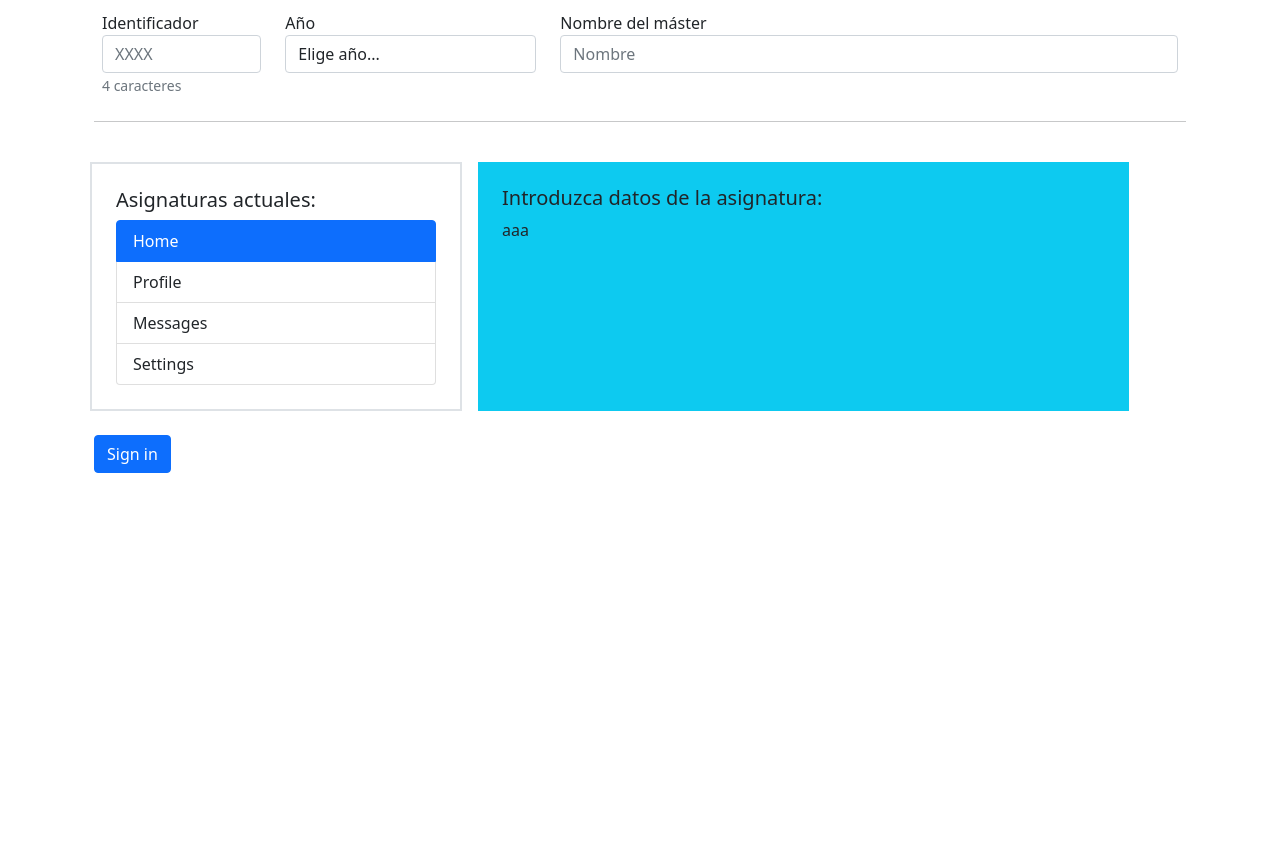
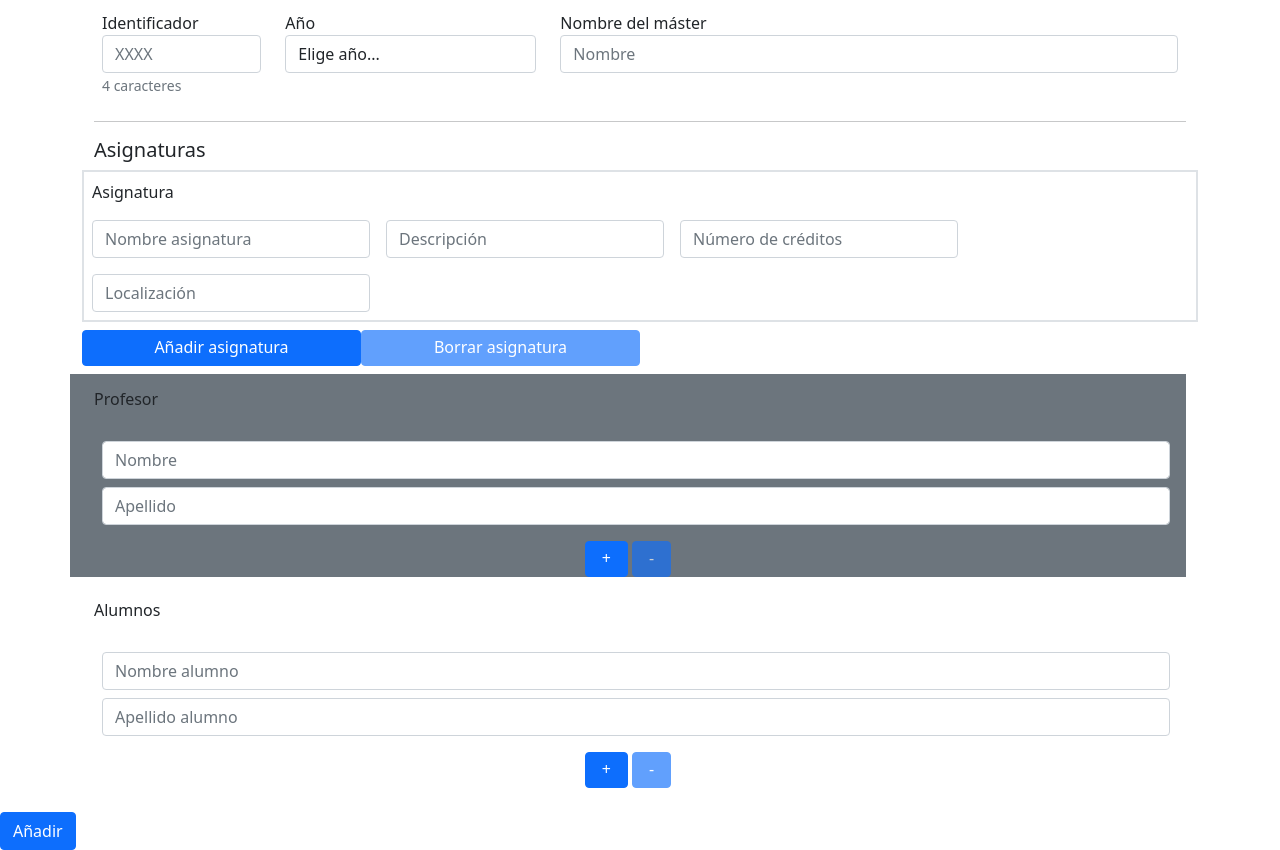
Before and after one commit to dnicolasorellana/xml, a plain HTML site: page formulario.html in a window 1280 px wide. Shown: the part 77-927 px from the top of the page. Before the commit the page ends 800 px from the top, so only its background shows below. Drawn offline with nearby package versions, Linux system fonts and the light colour scheme.

Commit message:
Form estructura masomenos correcta

```diff
--- a/formulario.html
+++ b/formulario.html
@@ -23,7 +23,7 @@
             <div class="row p-2">
                 <div class="form-group col-md-2">
                     <label for="inputEmail4">Identificador</label>
-                    <input type="email" class="form-control" id="inputEmail4" placeholder="XXXX">
+                    <input type="text" class="form-control" id="inputEmail4" placeholder="XXXX">
                     <small id="emailHelp" class="form-text text-muted">4 caracteres</small>
                 </div>
                 <div class="form-group col-md-3">
@@ -39,72 +39,64 @@
                 </div>
                 <div class="form-group col-md-7">
                     <label for="inputPassword4">Nombre del máster</label>
-                    <input type="password" class="form-control" id="inputPassword4" placeholder="Nombre">
+                    <input type="text" class="form-control" id="inputPassword4" placeholder="Nombre">
                 </div>
             </div>
 
             <hr />
 
-            <!-- ASIGNATURAS -->
-            <div class="row mi_pt1 mi_pb1">
-                <div class="col-md-4 border border-2 p-4 m-2">
-                    <h5>Asignaturas actuales: </h5>
-                    <div class="list-group" id="list-tab" role="tablist">
-                        <a class="list-group-item list-group-item-action active" id="list-home-list" data-toggle="list"
-                            href="#list-home" role="tab" aria-controls="home">Home</a>
-                        <a class="list-group-item list-group-item-action" id="list-profile-list" data-toggle="list"
-                            href="#list-profile" role="tab" aria-controls="profile">Profile</a>
-                        <a class="list-group-item list-group-item-action" id="list-messages-list" data-toggle="list"
-                            href="#list-messages" role="tab" aria-controls="messages">Messages</a>
-                        <a class="list-group-item list-group-item-action" id="list-settings-list" data-toggle="list"
-                            href="#list-settings" role="tab" aria-controls="settings">Settings</a>
+            <!-- Asignaturas -->
+            <div class="row" id="nuevaAsignatura">
+                <h5>Asignaturas</h5>
+
+                <div id="input-asignatura">
+                    <div class="row form-group border border-2">
+                        <span class="p-2">Asignatura</span>
+                        <input type="text" class="form-control m-2 w-25" placeholder="Nombre asignatura">
+                        <input type="text" class="form-control m-2 w-25" placeholder="Descripción">
+                        <input type="text" class="form-control m-2 w-25" placeholder="Número de créditos">
+                        <input type="text" class="form-control m-2 w-25" placeholder="Localización">
                     </div>
                 </div>
-                <div class="col-md-7 form-group bg-info p-4 m-2">
-                    <h5>Introduzca datos de la asignatura:</h5>
-                    <div class="tab-content" id="nav-tabContent">
-                        <div class="tab-pane fade show active" id="list-home" role="tabpanel"
-                            aria-labelledby="list-home-list">aaa</div>
-                        <div class="tab-pane fade" id="list-profile" role="tabpanel"
-                            aria-labelledby="list-profile-list">bbb</div>
-                        <div class="tab-pane fade" id="list-messages" role="tabpanel"
-                            aria-labelledby="list-messages-list">ccc</div>
-                        <div class="tab-pane fade" id="list-settings" role="tabpanel"
-                            aria-labelledby="list-settings-list">ddd</div>
+                <a class="btn btn-primary mt-2 pt-1 px-3 text-white w-25" onclick="addAsignatura()">Añadir
+                    asignatura</a>
+                <a class="btn btn-primary mt-2 pt-1 px-3 text-white w-25" id="btn-borrarAsignatura"
+                    onclick="removeAsignatura()">Borrar asignatura</a>
+
+                <!-- Profesores de la asignatura -->
+                <div class="row bg-secondary mt-2">
+                    <h6 class="mt-3">Profesor</h6>
+                    <div id="input-profesor">
+                        <div>
+                            <input type="text" class="form-control m-2 mt-4" placeholder="Nombre">
+                            <input type="text" class="form-control m-2" placeholder="Apellido">
+                        </div>
+                    </div>
+                    <div class="container-fluid text-center">
+                        <a class="btn btn-primary mt-2 pt-1 px-3 text-white" onclick="addProfesor()">+</a>
+                        <a class="btn btn-primary mt-2 pt-1 px-3 text-white" id="btn-borrarProfesor"
+                            onclick="removeProfesor()">-</a>
+                    </div>
+                </div>
+                <!-- Alumnos de la asignatura -->
+                <div class="row mt-2">
+                    <h6 class="mt-3">Alumnos</h6>
+                    <div id="input-alumnos">
+                        <div>
+                            <input type="text" class="form-control m-2 mt-4" placeholder="Nombre alumno">
+                            <input type="text" class="form-control m-2" placeholder="Apellido alumno">
+                        </div>
+                    </div>
+                    <div class="container-fluid text-center">
+                        <a class="btn btn-primary mt-2 pt-1 px-3 text-white" onclick="addAlumno()">+</a>
+                        <a id="btn-borrarAlumno" class="btn btn-primary mt-2 pt-1 px-3 text-white"
+                            onclick="removeAlumno()">-</a>
                     </div>
                 </div>
             </div>
-
-            <!-- PROFESORES -->
-            <div class="row">
-
-            </div>
-
-            <!-- ALUMNOS -->
-            <div class="row">
-
-            </div>
-
-            <!--
-            <div class="form-group p-2">
-                <label for="inputAddress">Address</label>
-                <input type="text" class="form-control" id="inputAddress" placeholder="1234 Main St">
-            </div>
-            <div class="form-group">
-                <label for="inputAddress2">Address 2</label>
-                <input type="text" class="form-control" id="inputAddress2" placeholder="Apartment, studio, or floor">
-            </div>
-            <div class="form-group">
-                <div class="form-check">
-                    <input class="form-check-input" type="checkbox" id="gridCheck">
-                    <label class="form-check-label" for="gridCheck">
-                        Check me out
-                    </label>
-                </div>
-            </div>
-             -->
-            <button type="submit" class="btn btn-primary">Sign in</button>
-        </form>
+        </div>
+        <button type="submit" class="btn btn-primary">Añadir</button>
+    </form>
     </div>
 
     <!-- Scripts -->
@@ -112,6 +104,7 @@
     <script src="https://cdn.jsdelivr.net/npm/bootstrap@5.0.0-beta2/dist/js/bootstrap.bundle.min.js"
         integrity="sha384-b5kHyXgcpbZJO/tY9Ul7kGkf1S0CWuKcCD38l8YkeH8z8QjE0GmW1gYU5S9FOnJ0"
         crossorigin="anonymous"></script>
+    <script src="js/dynform.js"></script>
     <script src="js/formulario.js"></script>
     <script src="js/bootstrap.js"></script>
 
--- /dev/null
+++ b/js/dynform.js
@@ -0,0 +1,66 @@
+const removeBtnAsig = document.getElementById('btn-borrarAsignatura');
+const removeBtnProf = document.getElementById('btn-borrarProfesor');
+const removeBtnAlu = document.getElementById('btn-borrarAlumno');
+
+document.addEventListener('DOMContentLoaded', () => {
+    removeBtnAsig.classList.add('disabled');
+    removeBtnProf.classList.add('disabled');
+    removeBtnAlu.classList.add('disabled');
+});
+
+function addProfesor() {
+    const inputDyn = document.getElementById('input-profesor');
+    let newInput = inputDyn.firstElementChild.cloneNode(true);
+    newInput.lastElementChild.value = "";
+    newInput.lastElementChild.id = "nuevo";
+    inputDyn.appendChild(newInput);
+    removeBtnProf.classList.remove('disabled');
+}
+
+function removeProfesor() {
+    const inputDyn = document.getElementById('input-profesor');
+    inputDyn.removeChild(inputDyn.lastElementChild);
+    if (inputDyn.hasChildNodes() && inputDyn.childElementCount === 1) {
+        removeBtnProf.classList.add('disabled');
+    } else {
+        removeBtnProf.classList.remove('disabled');
+    }
+}
+
+// Para duplicar el elemento asignatuara
+function addAsignatura() {
+    const inputDyn = document.getElementById('input-asignatura');
+    let newInput = inputDyn.firstElementChild.cloneNode(true);
+    newInput.lastElementChild.value = "";
+    inputDyn.appendChild(newInput);
+    removeBtnAsig.classList.remove('disabled');
+}
+
+function removeAsignatura() {
+    const inputDyn = document.getElementById('input-asignatura');
+    inputDyn.removeChild(inputDyn.lastElementChild);
+    if (inputDyn.hasChildNodes() && inputDyn.childElementCount === 1) {
+        removeBtnAsig.classList.add('disabled');
+    } else {
+        removeBtnAsig.classList.remove('disabled');
+    }
+}
+
+// Para duplicar el elemento alumno
+function addAlumno() {
+    const inputDyn = document.getElementById('input-alumnos');
+    let newInput = inputDyn.firstElementChild.cloneNode(true);
+    newInput.lastElementChild.value = "";
+    inputDyn.appendChild(newInput);
+    removeBtnAlu.classList.remove('disabled');
+}
+
+function removeAlumno() {
+    const inputDyn = document.getElementById('input-alumnos');
+    inputDyn.removeChild(inputDyn.lastElementChild);
+    if (inputDyn.hasChildNodes() && inputDyn.childElementCount === 1) {
+        removeBtnAlu.classList.add('disabled');
+    } else {
+        removeBtnAlu.classList.remove('disabled');
+    }
+}
```
Also changed, not shown: form.html (added, +41 -0 lines).
